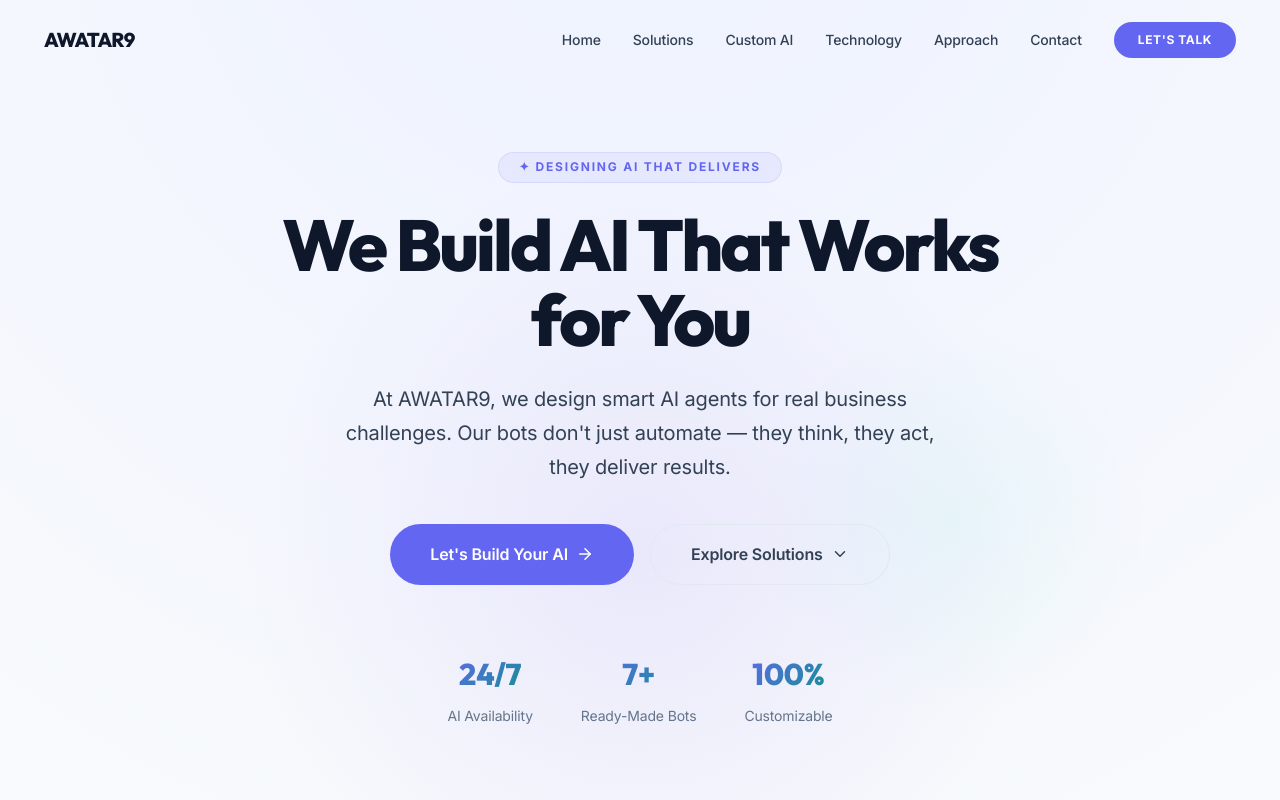
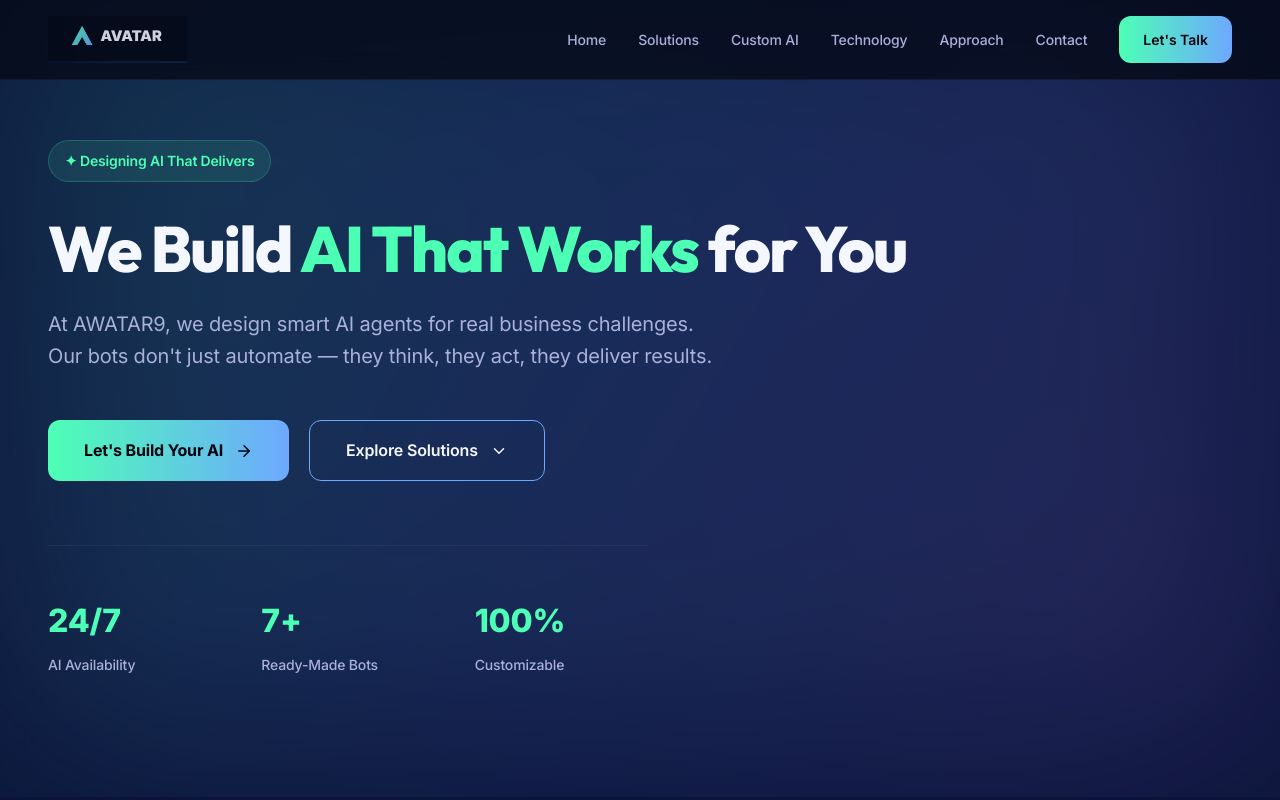
Before and after one commit to saipraveenmolugu/Awatar9, a Next.js app: page / in a window 1280 px wide. Shown: the top 800 px of the page. Built offline with nearby package versions, Linux system fonts and the light colour scheme.

Commit message:
Theme Changed

```diff
--- a/src/app/globals.css
+++ b/src/app/globals.css
@@ -4,46 +4,34 @@
 
 /* ---------- CSS Custom Properties ---------- */
 :root {
-  /* Brand Colors - Indigo-based Elite Palette */
-  --color-primary: #6366F1;
-  --color-primary-light: #818CF8;
-  --color-primary-dark: #4F46E5;
-  --color-primary-glow: rgba(99, 102, 241, 0.1);
+  /* Brand Colors - Avatar Sample Palette */
+  --color-primary: #4dffb5;
+  --color-primary-rgb: 77, 255, 181;
+  --color-secondary: #6ea8ff;
+  --color-accent: #c77dff;
 
-  --color-secondary: #0D9488;
-  --color-secondary-light: #14B8A6;
-  --color-secondary-dark: #0F766E;
+  /* Deep Dark Theme */
+  --color-bg-primary: #050914;
+  --color-bg-secondary: #0c1330;
+  --color-bg-tertiary: #070b20;
+  --color-bg-card: #0c1330;
+  --color-bg-card-hover: rgba(77, 255, 181, 0.05);
 
-  --color-accent: #F43F5E;
-  --color-accent-light: #FB7185;
+  --color-text-primary: #f5f7ff;
+  --color-text-secondary: #a9b0d9;
+  --color-text-tertiary: #64748B;
 
-  /* Professional Neutrals - Slate Series */
-  --color-bg-primary: #F8FAFC;
-  --color-bg-secondary: #FFFFFF;
-  --color-bg-tertiary: #F1F5F9;
-  --color-bg-card: #FFFFFF;
-  --color-bg-card-hover: rgba(99, 102, 241, 0.03);
+  --color-border: rgba(255, 255, 255, 0.05);
+  --color-border-hover: rgba(77, 255, 181, 0.2);
 
-  --color-text-primary: #0F172A;
-  /* Slate 900 */
-  --color-text-secondary: #334155;
-  /* Slate 700 */
-  --color-text-tertiary: #64748B;
-  /* Slate 500 */
+  /* Gradients */
+  --gradient-primary: linear-gradient(90deg, #4dffb5, #6ea8ff);
+  --gradient-hero: radial-gradient(circle at top, #0b1640, #050914);
+  --gradient-card: linear-gradient(180deg, #0c1330, #070b20);
+  --gradient-accent: linear-gradient(135deg, #4dffb5, #6ea8ff);
 
-  --color-border: #E2E8F0;
-  /* Slate 200 */
-  --color-border-hover: #CBD5E1;
-  /* Slate 300 */
-
-  /* Gradients - Professional & Minimal */
-  --gradient-primary: linear-gradient(135deg, #6366F1 0%, #0D9488 100%);
-  --gradient-hero: radial-gradient(circle at 50% -20%, #EEF2FF 0%, #F8FAFC 100%);
-  --gradient-card: linear-gradient(145deg, #FFFFFF 0%, #F8FAFC 100%);
-  --gradient-glow: radial-gradient(400px circle at var(--mouse-x, 50%) var(--mouse-y, 50%), rgba(99, 102, 241, 0.03), transparent 40%);
-
-  /* Typography Hierarchy Refinement */
-  --font-heading: 'Outfit', sans-serif;
+  /* Typography */
+  --font-heading: 'Inter', sans-serif;
   --font-body: 'Inter', sans-serif;
 
   --text-xs: 0.75rem;
@@ -54,46 +42,31 @@
   --text-2xl: 1.5rem;
   --text-3xl: 1.875rem;
   --text-4xl: 2.25rem;
-  --text-5xl: 3rem;
-  --text-6xl: 3.75rem;
-  --text-7xl: 4.5rem;
+  --text-5xl: 3.5rem;
+  --text-6xl: 4.5rem;
+  --text-7xl: 5.5rem;
 
-  /* Spacing System */
-  --space-1: 0.25rem;
-  --space-2: 0.5rem;
-  --space-3: 0.75rem;
+  /* Spacing */
   --space-4: 1rem;
-  --space-5: 1.25rem;
   --space-6: 1.5rem;
   --space-8: 2rem;
-  --space-10: 2.5rem;
   --space-12: 3rem;
   --space-16: 4rem;
-  --space-20: 5rem;
   --space-24: 6rem;
-  --space-32: 8rem;
 
-  /* Borders & Radius */
-  --radius-sm: 0.4rem;
-  --radius-md: 0.75rem;
-  --radius-lg: 1rem;
-  --radius-xl: 1.5rem;
+  /* Radius */
+  --radius-sm: 8px;
+  --radius-md: 12px;
+  --radius-lg: 22px;
+  --radius-xl: 34px;
   --radius-full: 9999px;
 
-  /* Shadows - Minimal & Depth-focused */
-  --shadow-sm: 0 1px 2px rgba(0, 0, 0, 0.05);
-  --shadow-md: 0 4px 6px -1px rgba(0, 0, 0, 0.05), 0 2px 4px -2px rgba(0, 0, 0, 0.05);
-  --shadow-lg: 0 10px 15px -3px rgba(0, 0, 0, 0.08), 0 4px 6px -4px rgba(0, 0, 0, 0.08);
-  --shadow-glow: 0 0 20px rgba(99, 102, 241, 0.08);
-
   /* Transitions */
-  --transition-fast: 150ms ease;
-  --transition-base: 250ms ease;
-  --transition-slow: 400ms ease;
-  --transition-spring: 500ms cubic-bezier(0.34, 1.56, 0.64, 1);
+  --transition-fast: 200ms ease;
+  --transition-base: 400ms ease;
 
   /* Layout */
-  --max-width: 1240px;
+  --max-width: 1400px;
   --header-height: 80px;
 }
 
@@ -117,8 +90,8 @@
   font-size: var(--text-base);
   line-height: 1.7;
   letter-spacing: -0.01em;
-  color: var(--color-text-secondary);
-  background-color: var(--color-bg-primary);
+  color: var(--color-text-primary);
+  background: var(--gradient-hero);
   overflow-x: hidden;
 }
 
@@ -188,18 +161,17 @@
 }
 
 .section-title {
-  font-size: var(--text-5xl);
+  font-size: clamp(32px, 4vw, 42px);
   font-weight: 800;
-  margin-bottom: var(--space-6);
   color: var(--color-text-primary);
-  letter-spacing: -0.03em;
+  margin-bottom: var(--space-4);
+  line-height: 1.2;
 }
 
 .section-subtitle {
-  font-size: var(--text-lg);
+  font-size: 18px;
   color: var(--color-text-secondary);
-  max-width: 640px;
-  line-height: 1.7;
+  line-height: 1.6;
 }
 
 .gradient-text {
--- a/src/components/Footer/Footer.tsx
+++ b/src/components/Footer/Footer.tsx
@@ -1,6 +1,7 @@
 'use client';
 
 import { useState, useEffect } from 'react';
+import Image from 'next/image';
 import { Linkedin, Twitter, Mail } from 'lucide-react';
 import styles from './Footer.module.css';
 
@@ -16,7 +17,15 @@
             <div className="container">
                 <div className={styles.footerInner}>
                     <div className={styles.footerBrand}>
-                        <div className={styles.footerLogo}>AWATAR9</div>
+                        <div className={styles.footerLogo}>
+                            <Image
+                                src="/logo.png"
+                                alt="AWATAR9 Logo"
+                                width={140}
+                                height={40}
+                                className={styles.logoImage}
+                            />
+                        </div>
                         <p className={styles.footerTagline}>
                             Designing AI That Delivers. We build smart AI agents for real
                             business challenges — ready-made and custom solutions.
--- a/src/components/Header/Header.module.css
+++ b/src/components/Header/Header.module.css
@@ -7,13 +7,14 @@
     height: var(--header-height);
     display: flex;
     align-items: center;
-    transition: background var(--transition-base), box-shadow var(--transition-base);
+    backdrop-filter: blur(14px);
+    background: rgba(5, 9, 20, 0.75);
+    border-bottom: 1px solid var(--color-border);
+    transition: background var(--transition-base);
 }
 
 .headerScrolled {
-    background: rgba(255, 255, 255, 0.9);
-    backdrop-filter: blur(12px);
-    box-shadow: 0 1px 3px 0 rgba(0, 0, 0, 0.1), 0 1px 2px -1px rgba(0, 0, 0, 0.1);
+    background: rgba(5, 9, 20, 0.9);
 }
 
 .headerInner {
@@ -23,21 +24,34 @@
     width: 100%;
     max-width: var(--max-width);
     margin: 0 auto;
-    padding: 0 var(--space-6);
+    padding: 0 var(--space-12);
 }
 
 .logo {
-    font-family: var(--font-heading);
-    font-size: var(--text-xl);
+    display: flex;
+    align-items: center;
+    gap: 12px;
+    font-size: 22px;
     font-weight: 800;
-    letter-spacing: -0.04em;
     color: var(--color-text-primary);
+}
+
+.logoImage {
+    height: 48px;
+    width: auto;
+    object-fit: contain;
+    opacity: 0.85;
+    transition: opacity var(--transition-fast);
+}
+
+.logoImage:hover {
+    opacity: 1;
 }
 
 .nav {
     display: flex;
     align-items: center;
-    gap: var(--space-8);
+    gap: 32px;
 }
 
 .navLink {
@@ -49,61 +63,44 @@
 }
 
 .navLink:hover {
-    color: var(--color-text-primary);
-}
-
-.navLink::after {
-    content: '';
-    position: absolute;
-    bottom: -4px;
-    left: 0;
-    width: 0;
-    height: 2px;
-    background: var(--gradient-primary);
-    border-radius: 1px;
-    transition: width var(--transition-base);
-}
-
-.navLink:hover::after {
-    width: 100%;
+    color: var(--color-primary);
 }
 
 .ctaButton {
-    padding: var(--space-2) var(--space-6);
-    font-size: var(--text-xs);
-    font-weight: 700;
-    color: white;
-    background: var(--color-primary);
-    border-radius: var(--radius-full);
-    text-transform: uppercase;
-    letter-spacing: 0.05em;
-    transition: all var(--transition-fast);
+    padding: 12px 24px;
+    border-radius: 12px;
+    font-size: var(--text-sm);
+    font-weight: 600;
+    color: #02040f;
+    background: var(--gradient-primary);
+    transition: all var(--transition-base);
+    text-transform: none;
+    letter-spacing: normal;
 }
 
 .ctaButton:hover {
-    background: var(--color-primary-dark);
-    transform: translateY(-1px);
-    box-shadow: 0 4px 6px -1px rgba(99, 102, 241, 0.2);
+    transform: translateY(-2px);
+    box-shadow: 0 4px 15px rgba(77, 255, 181, 0.3);
 }
 
 .mobileToggle {
     display: none;
     flex-direction: column;
-    gap: 5px;
+    gap: 6px;
     padding: var(--space-2);
 }
 
 .mobileToggle span {
     display: block;
-    width: 24px;
+    width: 26px;
     height: 2px;
     background: var(--color-text-primary);
     border-radius: 2px;
-    transition: transform var(--transition-base), opacity var(--transition-base);
+    transition: all var(--transition-base);
 }
 
 .mobileToggle.open span:nth-child(1) {
-    transform: rotate(45deg) translateY(7px);
+    transform: rotate(45deg) translateY(8px) translateX(3px);
 }
 
 .mobileToggle.open span:nth-child(2) {
@@ -111,7 +108,7 @@
 }
 
 .mobileToggle.open span:nth-child(3) {
-    transform: rotate(-45deg) translateY(-7px);
+    transform: rotate(-45deg) translateY(-8px) translateX(3px);
 }
 
 .mobileNav {
@@ -121,12 +118,11 @@
     left: 0;
     right: 0;
     bottom: 0;
-    background: rgba(255, 255, 255, 0.98);
-    backdrop-filter: blur(20px);
+    background: var(--color-bg-primary);
     flex-direction: column;
     align-items: center;
     justify-content: center;
-    gap: var(--space-8);
+    gap: 32px;
     z-index: 999;
 }
 
@@ -135,7 +131,6 @@
 }
 
 .mobileNavLink {
-    font-family: var(--font-heading);
     font-size: var(--text-2xl);
     font-weight: 600;
     color: var(--color-text-secondary);
@@ -143,10 +138,14 @@
 }
 
 .mobileNavLink:hover {
-    color: var(--color-text-primary);
+    color: var(--color-primary);
 }
 
-@media (max-width: 768px) {
+@media (max-width: 900px) {
+    .headerInner {
+        padding: 0 var(--space-8);
+    }
+
     .nav {
         display: none;
     }
--- a/src/components/Header/Header.tsx
+++ b/src/components/Header/Header.tsx
@@ -1,6 +1,7 @@
 'use client';
 
 import { useState, useEffect } from 'react';
+import Image from 'next/image';
 import { NAV_LINKS } from '@/lib/constants';
 import styles from './Header.module.css';
 
@@ -21,7 +22,14 @@
             <header className={`${styles.header} ${scrolled ? styles.headerScrolled : ''}`}>
                 <div className={styles.headerInner}>
                     <a href="#hero" className={styles.logo}>
-                        AWATAR9
+                        <Image
+                            src="/logo.png"
+                            alt="AWATAR9 Logo"
+                            width={140}
+                            height={40}
+                            className={styles.logoImage}
+                            priority
+                        />
                     </a>
 
                     <nav className={styles.nav}>
--- a/src/components/Hero/Hero.module.css
+++ b/src/components/Hero/Hero.module.css
@@ -1,162 +1,143 @@
 .hero {
-    min-height: 100vh;
+    position: relative;
+    padding: 140px 0 120px;
+    overflow: hidden;
     display: flex;
-    align-items: center;
     justify-content: center;
-    position: relative;
-    overflow: hidden;
-    padding-top: var(--header-height);
 }
 
 .heroBg {
     position: absolute;
     inset: 0;
-    background: var(--gradient-hero);
-    z-index: 0;
+    z-index: -1;
+    background: linear-gradient(120deg,
+            rgba(77, 255, 181, 0.15),
+            rgba(110, 168, 255, 0.15),
+            rgba(199, 125, 255, 0.15));
+    filter: blur(120px);
+    animation: float 12s ease-in-out infinite;
 }
 
-.heroBg::before {
-    content: '';
-    position: absolute;
-    top: 20%;
-    left: 50%;
-    transform: translateX(-50%);
-    width: 800px;
-    height: 800px;
-    background: radial-gradient(circle, rgba(108, 60, 225, 0.08) 0%, transparent 70%);
-    pointer-events: none;
-}
+@keyframes float {
+    0% {
+        transform: translateY(0);
+    }
 
-.heroBg::after {
-    content: '';
-    position: absolute;
-    top: 40%;
-    right: 10%;
-    width: 400px;
-    height: 400px;
-    background: radial-gradient(circle, rgba(0, 212, 170, 0.05) 0%, transparent 70%);
-    pointer-events: none;
+    50% {
+        transform: translateY(-40px);
+    }
+
+    100% {
+        transform: translateY(0);
+    }
 }
 
 .heroContent {
     position: relative;
     z-index: 1;
-    text-align: center;
-    max-width: 800px;
-    margin: 0 auto;
-    padding: 0 var(--space-6);
+    max-width: var(--max-width);
+    padding: 0 var(--space-12);
+    text-align: left;
+    width: 100%;
 }
 
 .heroLabel {
-    display: inline-flex;
-    align-items: center;
-    gap: var(--space-2);
-    font-size: var(--text-xs);
-    font-weight: 700;
+    display: inline-block;
+    padding: 8px 16px;
+    background: rgba(77, 255, 181, 0.1);
+    border: 1px solid rgba(77, 255, 181, 0.2);
+    border-radius: 99px;
     color: var(--color-primary);
-    text-transform: uppercase;
-    letter-spacing: 0.15em;
-    margin-bottom: var(--space-6);
-    padding: var(--space-1) var(--space-5);
-    background: rgba(99, 102, 241, 0.08);
-    border: 1px solid rgba(99, 102, 241, 0.12);
-    border-radius: var(--radius-full);
+    font-size: var(--text-sm);
+    font-weight: 600;
+    margin-bottom: 32px;
 }
 
 .heroTitle {
-    font-size: var(--text-7xl);
+    font-size: clamp(38px, 5vw, 68px);
     font-weight: 800;
-    line-height: 1.05;
-    margin-bottom: var(--space-6);
-    color: var(--color-text-primary);
-    letter-spacing: -0.04em;
+    line-height: 1.1;
+    margin-bottom: 24px;
+    max-width: 900px;
+    letter-spacing: -0.03em;
 }
 
-.heroTitle .highlight {
+.heroTitle span {
     color: var(--color-primary);
 }
 
 .heroDescription {
-    font-size: var(--text-xl);
+    font-size: 20px;
     color: var(--color-text-secondary);
-    line-height: 1.7;
-    margin-bottom: var(--space-10);
-    max-width: 600px;
-    margin-left: auto;
-    margin-right: auto;
+    max-width: 680px;
+    margin-bottom: 48px;
+    line-height: 1.6;
 }
 
 .heroActions {
     display: flex;
-    gap: var(--space-4);
-    justify-content: center;
-    flex-wrap: wrap;
+    gap: 20px;
+    margin-bottom: 64px;
 }
 
 .heroPrimary {
-    display: inline-flex;
+    display: flex;
     align-items: center;
-    gap: var(--space-2);
-    padding: var(--space-4) var(--space-10);
-    font-size: var(--text-base);
-    font-weight: 600;
-    color: white;
-    background: var(--color-primary);
-    border-radius: var(--radius-full);
-    transition: all var(--transition-fast);
+    gap: 12px;
+    padding: 16px 36px;
+    background: var(--gradient-primary);
+    color: #02040f;
+    border-radius: 12px;
+    font-weight: 700;
+    transition: all var(--transition-base);
 }
 
 .heroPrimary:hover {
-    background: var(--color-primary-dark);
-    transform: translateY(-2px);
-    box-shadow: 0 10px 15px -3px rgba(99, 102, 241, 0.3);
+    transform: translateY(-3px);
+    box-shadow: 0 8px 25px rgba(77, 255, 181, 0.4);
 }
 
 .heroSecondary {
-    display: inline-flex;
+    display: flex;
     align-items: center;
-    gap: var(--space-2);
-    padding: var(--space-4) var(--space-10);
-    font-size: var(--text-base);
+    gap: 12px;
+    padding: 16px 36px;
+    border: 1px solid var(--color-secondary);
+    color: var(--color-text-primary);
+    border-radius: 12px;
     font-weight: 600;
-    color: var(--color-text-secondary);
-    background: transparent;
-    border: 1px solid var(--color-border);
-    border-radius: var(--radius-full);
-    transition: all var(--transition-fast);
+    transition: all var(--transition-base);
 }
 
 .heroSecondary:hover {
-    border-color: var(--color-text-primary);
-    color: var(--color-text-primary);
-    background: #FFFFFF;
+    background: rgba(110, 168, 255, 0.1);
+    transform: translateY(-2px);
 }
 
 .heroStats {
-    display: flex;
-    justify-content: center;
-    gap: var(--space-12);
-    margin-top: var(--space-16);
+    display: grid;
+    grid-template-columns: repeat(3, 1fr);
+    gap: 40px;
+    max-width: 600px;
+    padding-top: 48px;
+    border-top: 1px solid var(--color-border);
 }
 
 .stat {
-    text-align: center;
+    text-align: left;
 }
 
 .statValue {
-    font-family: var(--font-heading);
-    font-size: var(--text-3xl);
+    font-size: 32px;
     font-weight: 800;
-    background: var(--gradient-primary);
-    -webkit-background-clip: text;
-    -webkit-text-fill-color: transparent;
-    background-clip: text;
+    color: var(--color-primary);
+    margin-bottom: 4px;
 }
 
 .statLabel {
     font-size: var(--text-sm);
-    color: var(--color-text-tertiary);
-    margin-top: var(--space-1);
+    color: var(--color-text-secondary);
+    font-weight: 500;
 }
 
 @media (max-width: 768px) {
```
Also changed, not shown: src/components/Achievements/Achievements.module.css (+18 -14 lines), src/components/CustomAI/CustomAI.module.css (+21 -16 lines), src/components/Footer/Footer.module.css (+23 -12 lines), src/components/ReadyMadeBots/ReadyMadeBots.module.css (+21 -16 lines), src/components/WhyChoose/WhyChoose.module.css (+18 -8 lines), public/logo.png (added).
